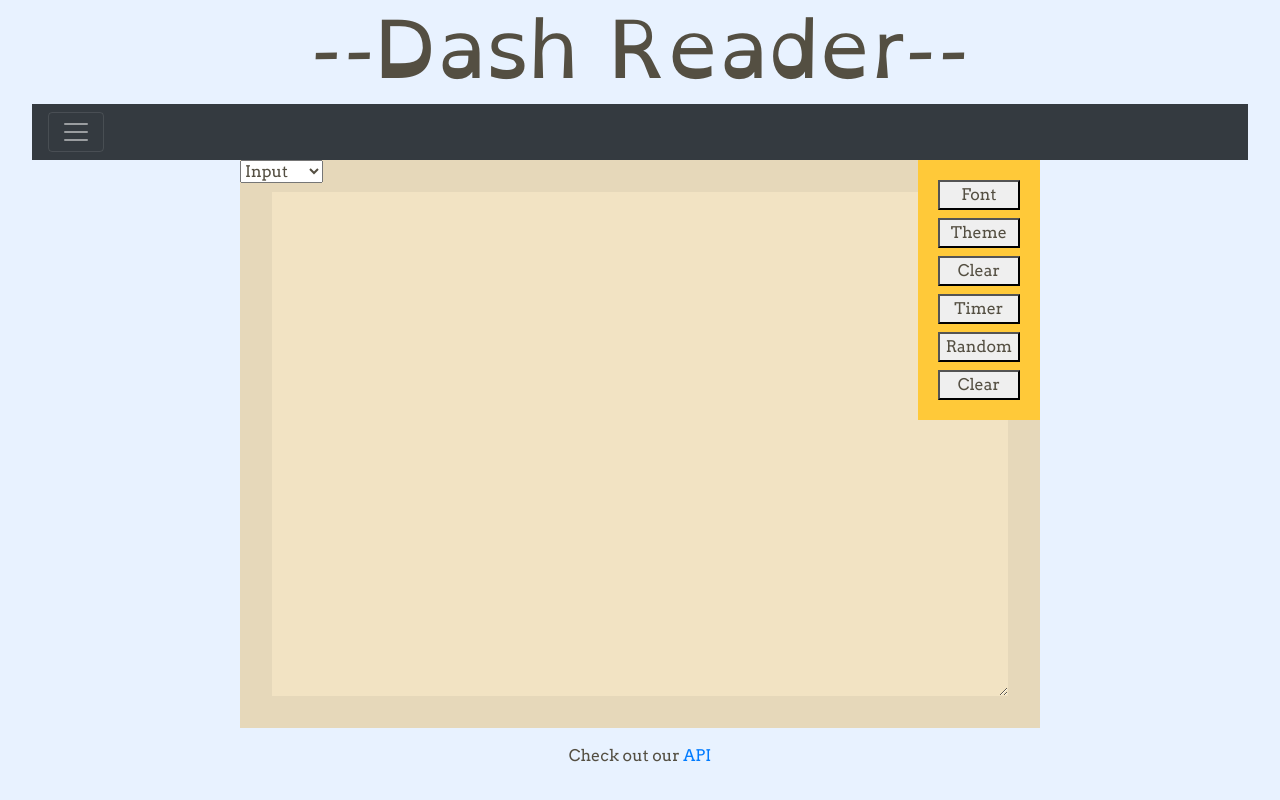
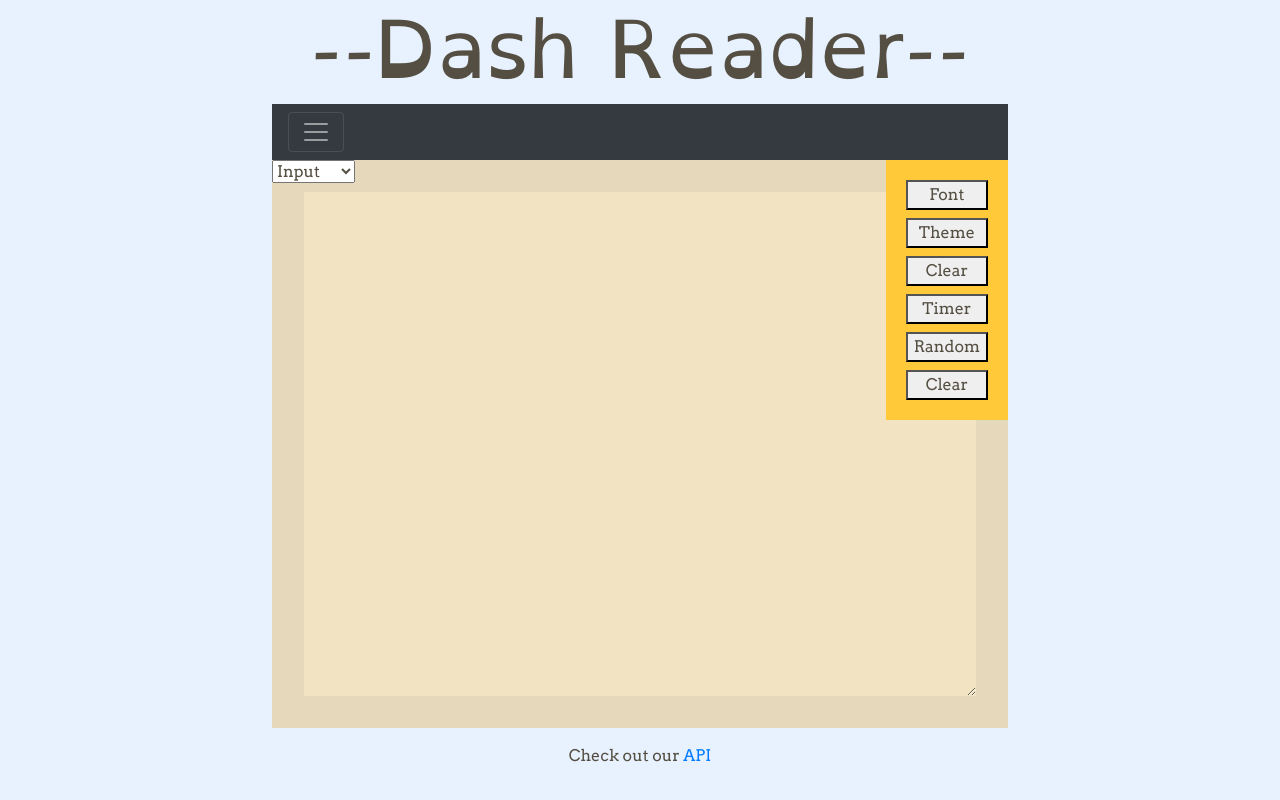
Before and after one commit to taslater/Dash-Reader-Frontend, a React (Create React App) app: page / in a window 1280 px wide. Built offline with nearby package versions, Linux system fonts and the light colour scheme.

Commit message:
moved max width to app

```diff
--- a/src/App.css
+++ b/src/App.css
@@ -6,7 +6,9 @@
   display: flex;
   flex-direction: column;
   align-items: center;
+  margin:auto;
   padding: 0 var(--app-lr-pad) 1em var(--app-lr-pad);
+  max-width: 800px;
   height: 100vh;
 }
 
--- a/src/App.js
+++ b/src/App.js
@@ -44,7 +44,7 @@ function App() {
   return (
     <div className="App">
       <header className="header">
-        <h1 className='title'>--Dash Reader--</h1>
+        <h1 className="title">--Dash Reader--</h1>
         <div class="pos-f-t">
           <div class="collapse" id="navbarToggleExternalContent">
             <div class="bg-dark p-4">
--- a/src/components/UIContainer.css
+++ b/src/components/UIContainer.css
@@ -6,7 +6,6 @@
   background: var(--acc-secondary-color);
   /* width: 80vw; */
   width: 100%;
-  max-width: 800px;
   position: relative;
   max-height: 1000px;
   flex-grow: 1;
```
